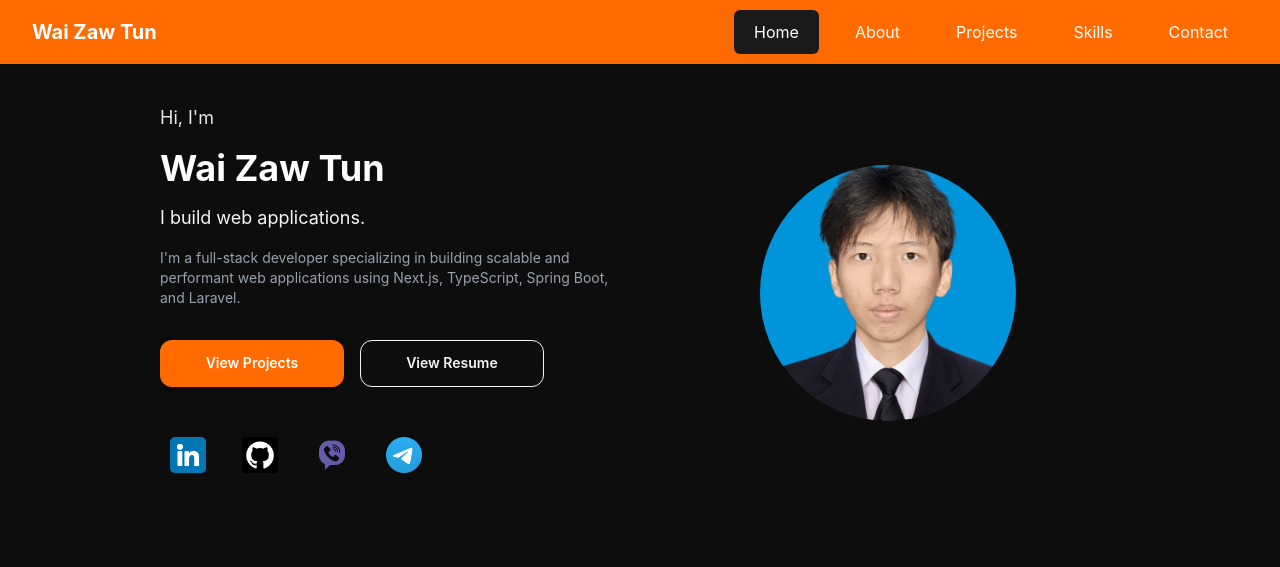
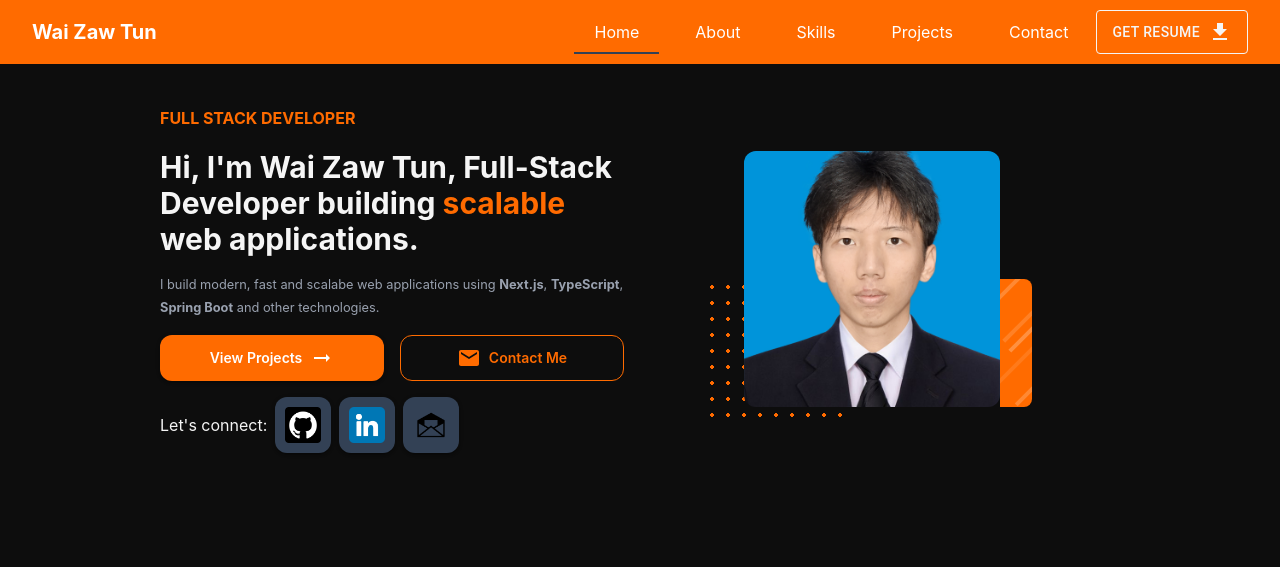
Before and after one commit to WaiZawTun-coder/portfolio, a Next.js app: page / in a window 1280 px wide. Shown: the top 567 px of the page. Built offline with nearby package versions, Linux system fonts and the light colour scheme.

Commit message:
update: nav & hero section

```diff
--- a/app/globals.css
+++ b/app/globals.css
@@ -5,6 +5,8 @@
   --foreground: #171717;
   --color-primary: #ff6b00;
   --color-primary-hover: #e85d04;
+  --color-secondary: #334155;
+  --color-secondary-hover: #424c5a;
   --color-accent: #ffa62b;
 
   --color-background: #0d0d0d;
@@ -21,6 +23,8 @@
   --color-foreground: var(--foreground);
   --color-primary: var(--color-primary);
   --color-primary-hover: var(--color-primary-hover);
+  --color-secondary: var(--color-secondary);
+  --color-secondary-hover: var(--color-secondary-hover);
   --color-accent: var(--color-accent);
   --color-background: var(--color-background);
   --color-surface: var(--color-surface);
--- a/app/layout.tsx
+++ b/app/layout.tsx
@@ -41,6 +41,7 @@ export default function RootLayout({
       lang="en"
       className={`${geistSans.variable} ${geistMono.variable} h-full antialiased scroll-smooth`}
     >
+      <head>
         <script
           type="application/ld+json"
           dangerouslySetInnerHTML={{
@@ -57,6 +58,7 @@ export default function RootLayout({
             }),
           }}
         />
+      </head>
       <body className="min-h-full flex flex-col">
         <Navbar />
         <main>
--- a/app/page.tsx
+++ b/app/page.tsx
@@ -11,8 +11,8 @@ const Home = () => {
     <div className="w-full">
       <Hero />
       <About />
+      <Skills />
       <Projects />
-      <Skills />
       <Collab />
     </div>
   );
--- a/package.json
+++ b/package.json
@@ -11,6 +11,7 @@
   "dependencies": {
     "@emotion/react": "^11.14.0",
     "@emotion/styled": "^11.14.1",
+    "@mui/icons-material": "^9.1.1",
     "@mui/material": "^9.1.1",
     "clsx": "^2.1.1",
     "framer-motion": "^12.40.0",
--- a/theme/material.tsx
+++ b/theme/material.tsx
@@ -12,7 +12,7 @@ export const theme = createTheme({
     },
 
     secondary: {
-      main: "#ffa62b",
+      main: "#334155",
       contrastText: "#0d0d0d",
     },
 
--- a/ui/hero.tsx
+++ b/ui/hero.tsx
@@ -1,67 +1,77 @@
 import { Button } from "@mui/material";
 import Image from "next/image";
+
+// icons
+import ArrowRightAltIcon from "@mui/icons-material/ArrowRightAlt";
+import EmailIcon from "@mui/icons-material/Email";
 
 const Hero = () => {
   return (
     <section
-      className="w-full max-w-5xl mx-auto grid grid-cols-1 md:grid-cols-2 gap-8 items-center mt-10 px-4 md:px-8 py-16"
+      className="w-full max-w-5xl mx-auto grid grid-cols-1 lg:grid-cols-2 gap-8 items-center place-items-center mt-10 px-4 lg:px-8 py-16"
       id="home"
     >
-      {/* image */}
-      <div className="flex items-center justify-center order-1 md:order-2">
-        <Image
-          width={256}
-          height={256}
-          src="/profile.jpg"
-          alt="Profile Picture"
-          className="rounded-full w-64 h-64 object-cover"
-          loading="eager"
-          priority
-        />
-      </div>
-      {/* introduction */}
-      <div className="flex flex-col gap-4 order-2 md:order-1">
-        <p className="text-lg text-gray-200">Hi, I&apos;m</p>
-        <h1 className="text-4xl font-bold text-white">Wai Zaw Tun</h1>
-        <p className="text-lg text-gary-400">I build web applications.</p>
-        <p className="text-sm text-gray-400">
-          I&apos;m a full-stack developer specializing in building scalable and
-          performant web applications using Next.js, TypeScript, Spring Boot,
-          and Laravel.
-        </p>
-        {/* CTA Button */}
-        <div className="flex gap-4 mt-4 w-full md:w-auto md:max-w-sm">
-          {/* view projects */}
+      <div className="flex flex-col items-start justify-center gap-4">
+        <span className="text-primary font-bold">FULL STACK DEVELOPER</span>
+        <h1 className="text-3xl font-bold">
+          Hi, I&apos;m Wai Zaw Tun, Full-Stack Developer building{" "}
+          <span className="text-primary">scalable</span> web applications.
+        </h1>
+        <small className="text-gray-400">
+          I build modern, fast and scalabe web applications using{" "}
+          <span className="font-bold">Next.js</span>,{" "}
+          <span className="font-bold">TypeScript</span>,{" "}
+          <span className="font-bold">Spring Boot</span> and other technologies.
+        </small>
+
+        {/* CTA buttons */}
+        <div className="grid grid-cols-1 md:grid-cols-2 gap-4 w-full">
           <Button
             variant="contained"
             color="primary"
             href="#projects"
-            sx={{
-              width: "50%",
-            }}
+            target="_self"
           >
-            View Projects
+            <div className="flex items-center gap-2">
+              View Projects <ArrowRightAltIcon />
+            </div>
           </Button>
-
-          {/* Resume Button */}
           <Button
-            className="mx-5 md:mx-0 px-5 py-2 md:w-auto cursor-pointer rounded-md text-white hover:text-gray-300 transition-colors transition-background duration-300"
             variant="outlined"
-            color="inherit"
-            sx={{ width: "50%" }}
-            onClick={() => {
-              window.open("/cv-form/Wai_Zaw_Tun.pdf", "_blank");
-            }}
+            color="primary"
+            href="mailto:waizawtun.coder@gmail.com"
+            target="_blank"
           >
-            View Resume
+            <div className="flex items-center gap-2">
+              <EmailIcon />
+              Contact Me
+            </div>
           </Button>
         </div>
-        {/* social media links with icons */}
-        <div className="flex gap-4 mt-6">
+
+        {/* contact link */}
+        <div className="flex items-center justify-start gap-2">
+          <span>Let&apos;s connect:</span>
+          <div className="flex items-center gap-2">
+            {/* github */}
+            <Button
+              variant="contained"
+              color="secondary"
+              href="https://github.com/WaiZawTun-coder"
+              target="_blank"
+              sx={{ minWidth: "auto", padding: "10px" }}
+            >
+              <Image
+                src="/icons/github.png"
+                alt="Github"
+                width={36}
+                height={36}
+              />
+            </Button>
             {/* linkedin */}
             <Button
-            variant="text"
-            color="inherit"
+              variant="contained"
+              color="secondary"
               href="https://www.linkedin.com/in/wai-zaw-tun-457295362"
               target="_blank"
               sx={{ minWidth: "auto", padding: "10px" }}
@@ -73,49 +83,37 @@ const Hero = () => {
                 height={36}
               />
             </Button>
-
-          {/* github */}
+            {/* Mail */}
             <Button
-            variant="text"
-            color="inherit"
-            href="https://github.com/WaiZawTun-coder"
+              variant="contained"
+              color="secondary"
+              href="mailto:waizawtun.coder@gmail.com"
               target="_blank"
               sx={{ minWidth: "auto", padding: "10px" }}
             >
+              <Image src="/icons/mail.png" alt="Mail" width={36} height={36} />
+            </Button>
+          </div>
+        </div>
+      </div>
+      {/* image */}
+      <div className="relative flex items-baseline justify-center order-1 lg:order-2 max-w-116">
+        <div className="absolute -bottom-4 -left-10 w-36 h-36 bg-[radial-gradient(circle,#ff6b00_2px,transparent_2px)] bg-size-[16px_16px] -z-10" />
         <Image
-              src="/icons/github.png"
-              alt="Github"
-              width={36}
-              height={36}
+          width={256}
+          height={256}
+          src="/profile.jpg"
+          alt="Profile Picture"
+          className="rounded-xl w-64 h-64 object-cover"
+          loading="eager"
+          priority
         />
-          </Button>
-
-          {/* viber */}
-          <Button
-            variant="text"
-            color="inherit"
-            href="viber://chat?number=%2B959760893129"
-            target="_blank"
-            sx={{ minWidth: "auto", padding: "10px" }}
-          >
-            <Image src="/icons/viber.png" alt="Viber" width={36} height={36} />
-          </Button>
-
-          {/* telegram */}
-          <Button
-            variant="text"
-            color="inherit"
-            href="https://t.me/waiawtun_0214"
-            target="_blank"
-            sx={{ minWidth: "auto", padding: "10px" }}
-          >
-            <Image
-              src="/icons/telegram.png"
-              alt="Telegram"
-              width={36}
-              height={36}
-            />
-          </Button>
+        <div className="relative w-8 h-32 rounded-r-lg bg-primary overflow-hidden">
+          <div className="absolute -left-4 top-2 w-12 h-1 bg-white/20 -rotate-45" />
+          <div className="absolute -left-2 top-8 w-20 h-1 bg-white/15 -rotate-45" />
+          <div className="absolute left-1 top-14 w-10 h-1 bg-white/25 -rotate-45" />
+          <div className="absolute -left-3 top-20 w-16 h-1 bg-white/10 -rotate-45" />
+          <div className="absolute left-2 top-26 w-14 h-1 bg-white/20 -rotate-45" />
         </div>
       </div>
     </section>
--- a/ui/nav-bar.tsx
+++ b/ui/nav-bar.tsx
@@ -1,8 +1,12 @@
 "use client";
 
+import { Button } from "@mui/material";
 import clsx from "clsx";
 import Link from "next/link";
 import { useEffect, useRef, useState } from "react";
+
+// icons
+import FileDownloadIcon from "@mui/icons-material/FileDownload";
 
 interface NavLink {
   id: number;
@@ -11,23 +15,12 @@ interface NavLink {
 }
 
 const NavLinks: NavLink[] = [
-  {
-    id: 1,
-    title: "Home",
-    href: "#home",
-  },
-  {
-    id: 2,
-    title: "About",
-    href: "#about",
-  },
-  {
-    id: 3,
-    title: "Projects",
-    href: "#projects",
-  },
-  { id: 4, title: "Skills", href: "#skills" },
-  { id: 5, title: "Contact", href: "#contact" },
+  { id: 1, title: "Home", href: "#home" },
+  { id: 2, title: "About", href: "#about" },
+  { id: 3, title: "Skills", href: "#skills" },
+  { id: 4, title: "Projects", href: "#projects" },
+  // { id: 5, title: "Experience", href: "#experiences" },
+  { id: 6, title: "Contact", href: "#contact" },
 ];
 
 const Navbar = () => {
@@ -38,6 +31,8 @@ const Navbar = () => {
     typeof window !== "undefined" ? window.scrollY : 0,
   );
   const [isNavbarVisible, setIsNavbarVisible] = useState<boolean>(true);
+
+  const indicatorRef = useRef<HTMLSpanElement | null>(null);
 
   // handle scroll to show/hide navbar
   useEffect(() => {
@@ -73,28 +68,73 @@ const Navbar = () => {
 
   // update active link
   useEffect(() => {
-    const updateCurrentPath = (): void => {
-      const currentPath: string = window.location.hash || "#home";
-      setActiveLink((): string => currentPath);
-    };
+    const sections = Array.from(
+      document.querySelectorAll("section[id]"),
+    ) as HTMLElement[];
 
-    updateCurrentPath();
+    console.log({ sections });
 
-    window.addEventListener("hashchange", updateCurrentPath);
+    if (sections.length === 0) return;
 
-    return () => {
-      window.removeEventListener("hashchange", updateCurrentPath);
-    };
+    const observer = new IntersectionObserver(
+      (entries) => {
+        // get all visible sections
+        const visibleSections = entries
+          .filter((entry) => entry.isIntersecting)
+          .map((entry) => entry.target as HTMLElement);
+
+        if (visibleSections.length === 0) return;
+
+        console.log({ visibleSections });
+
+        // pick FIRST visible section in DOM order
+        const firstVisible = sections.find((section) =>
+          visibleSections.includes(section),
+        );
+
+        if (firstVisible) {
+          setActiveLink(`#${firstVisible.id}`);
+        }
+      },
+      {
+        root: null,
+        threshold: 0.25, // better stability
+      },
+    );
+
+    sections.forEach((section) => observer.observe(section));
+
+    // ✅ Set initial active section on load
+    const initialSection = sections[sections.length - 1];
+    if (initialSection) {
+      setActiveLink(`#${initialSection.id}`);
+    }
+
+    return () => observer.disconnect();
   }, []);
 
-  // update last scroll position on active link change
-  useEffect((): void => {
-    // wait for 300ms to allow the page to scroll to target section
-    const timeoutId: NodeJS.Timeout = setTimeout((): void => {
+  // attach indicator to active link
+  useEffect(() => {
+    const activeEl = document.querySelector(
+      `[data-nav="${activeLink}"]`,
+    ) as HTMLElement | null;
+
+    const indicator = indicatorRef.current;
+
+    if (!activeEl || !indicator) return;
+
+    requestAnimationFrame(() => {
+      indicator.style.width = `${activeEl.offsetWidth}px`;
+      indicator.style.transform = `translateX(${activeEl.offsetLeft}px)`;
+    });
+  }, [activeLink]);
+
+  useEffect(() => {
+    const timeoutId = setTimeout(() => {
       lastScrollY.current = window.scrollY;
     }, 1000);
 
-    return clearTimeout(timeoutId);
+    return () => clearTimeout(timeoutId);
   }, [activeLink]);
 
   return (
@@ -104,7 +144,7 @@ const Navbar = () => {
         isNavbarVisible ? "translate-y-0" : "-translate-y-full",
       )}
     >
-      <div className="h-16 flex items-center justify-between px-4 md:px-8 py-2 w-full max-w-7xl mx-auto">
+      <div className="h-16 flex items-center justify-between px-4 lg:px-8 py-2 w-full max-w-7xl mx-auto">
         {/* Logo */}
         <div className="text-xl font-bold text-white">
           <Link href="/" onClick={() => setActiveLink("#home")}>
@@ -114,41 +154,73 @@ const Navbar = () => {
         {/* Navigation */}
         <nav
           className={clsx(
-            "fixed top-16 right-0 z-40 flex flex-col gap-2 bg-primary p-4 w-64 h-screen transition-transform duration-300 md:static md:flex-row md:w-auto md:h-auto md:bg-transparent md:p-0",
+            "fixed top-16 right-0 z-40 flex flex-col gap-2 bg-primary p-4 w-64 h-screen transition-transform duration-300 lg:static lg:flex-row lg:w-auto lg:h-auto lg:bg-transparent lg:p-0",
             isMobileMenuOpen
               ? "translate-x-0"
-              : "translate-x-full md:translate-x-0",
+              : "translate-x-full lg:translate-x-0",
           )}
         >
-          <ul className="flex flex-col pt-4 md:pt-0 md:flex-row gap-4">
+          <div className="relative flex lg:flex-row flex-col gap-4">
             {NavLinks.map((link) => (
               <Link
                 key={link.id}
                 href={link.href}
+                data-nav={link.href}
                 onClick={() => {
                   setIsMobileMenuOpen(false);
                   setActiveLink(link.href);
                 }}
                 className={clsx(
-                  "px-5 py-2 md:w-auto cursor-pointer rounded-md text-white hover:text-gray-300 transition-colors transition-background duration-300 z-40",
+                  "px-5 py-2 cursor-pointer text-white transition-colors duration-300 border-b-2 md:border-0 border-transparent",
                   activeLink === link.href
-                    ? "bg-surface hover:bg-surface-light"
-                    : "bg-transparent hover:bg-gray-600",
+                    ? "border-transparent border-b-secondary text-white"
+                    : "text-gray-300 hover:text-white",
                 )}
               >
                 {link.title}
               </Link>
             ))}
-          </ul>
+
+            {/* sliding indicator */}
+            <span
+              ref={indicatorRef}
+              className="hidden md:block absolute bottom-0 left-0 h-0.5 bg-secondary transition-all duration-300 ease-out"
+            />
+          </div>
+          <Button
+            variant="outlined"
+            color="inherit"
+            download={true}
+            href="/cv-form/Wai_Zaw_Tun.pdf"
+          >
+            <div className="flex gap-2">
+              Get Resume
+              <FileDownloadIcon />
+            </div>
+          </Button>
         </nav>
 
         {/* mobile menu button */}
-        <button
-          type="button"
+        <Button
           aria-label="Toggle Menu"
-          className="md:hidden flex flex-col items-center justify-center gap-1.5 hover:bg-gray-600 p-2 rounded-md transitions-colors duration-300 cursor-pointer relative z-50"
           onClick={handleMobileMenuToggle}
-          //   sx={{ padding: 0, width: "40px", height: "40px" }}
+          sx={{
+            width: 40,
+            height: 40,
+            minWidth: 40,
+            p: 0,
+            display: {
+              xs: "flex",
+              md: "none",
+            },
+            flexDirection: "column",
+            alignItems: "center",
+            justifyContent: "center",
+            gap: 0.8,
+            borderRadius: 2,
+            bgcolor: "transparent",
+            zIndex: 50,
+          }}
         >
           <span
             className={clsx(
@@ -168,7 +240,7 @@ const Navbar = () => {
               isMobileMenuOpen && "-rotate-45 -translate-y-2",
             )}
           ></span>
-        </button>
+        </Button>
       </div>
     </header>
   );
```
Also changed, not shown: public/icons/mail.png (added), 1 other file (tests, documents, lock files or other folders). Lines whose indentation alone changed are shown as unchanged.
